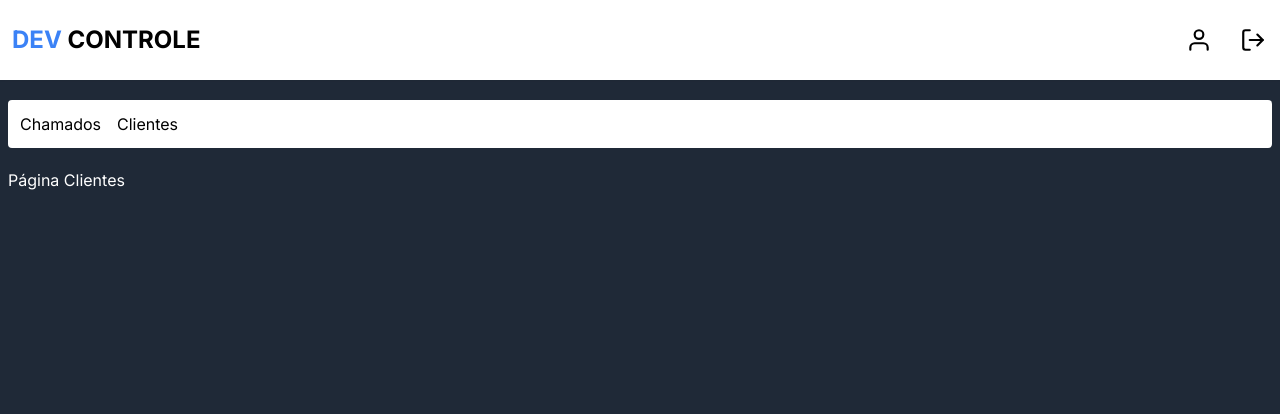
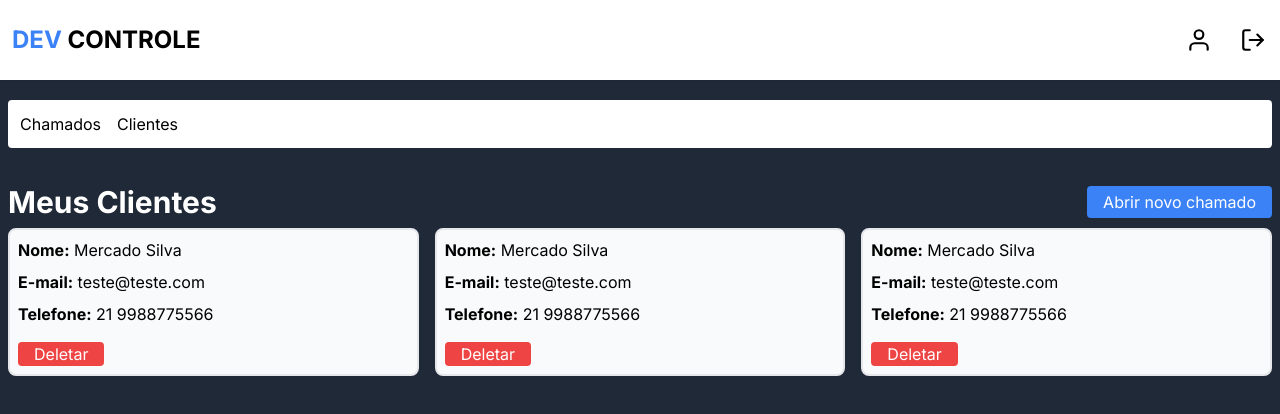
Before and after one commit to CristianoSFMothe/devcontrole, a Next.js app: page /dashboard/customer in a window 1280 px wide. Shown: the top 414 px of the page. Built offline with nearby package versions, Linux system fonts and the light colour scheme; no server answers; sample sign-in values are in the browser's storage.

Commit message:
feat: Inicialização da página de clientes

```diff
--- a/src/app/dashboard/components/header/index.tsx
+++ b/src/app/dashboard/components/header/index.tsx
@@ -5,10 +5,10 @@ const DashboardHeader = () => {
   return(
     <Container>
       <header className="w-full bg-white my-4 p-3 rounded flex gap-4 items-center">
-        <Link href="dashboard" className="customer-dashboard hover:font-bold hover:text-blue-500 duration-300">
+        <Link href="/dashboard" className="link-called hover:font-bold hover:text-blue-500 duration-300">
           Chamados
         </Link>
-        <Link href="dashboard/customer" className="client-dashboard hover:font-bold hover:text-blue-500 duration-300">
+        <Link href="/dashboard/customer" className="link-customer hover:font-bold hover:text-blue-500 duration-300">
           Clientes
         </Link>
       </header>
--- /dev/null
+++ b/src/app/dashboard/components/link/index.tsx
@@ -0,0 +1,17 @@
+import Link, { LinkProps } from "next/link";
+import { ReactNode, FC } from "react";
+
+interface CustomLinkButtonProps extends LinkProps {
+  children: ReactNode;
+  className?: string;
+}
+
+const CustomLinkButton: FC<CustomLinkButtonProps> = ({ href, children }) => {
+  return (
+    <Link href={href} className='bg-blue-500 px-4 py-1 rounded text-white hover:opacity-75'>
+      {children}
+    </Link>
+  );
+};
+
+export default CustomLinkButton;
--- /dev/null
+++ b/src/app/dashboard/customer/components/card/index.tsx
@@ -0,0 +1,21 @@
+const CardCustomer = () => {
+  return (
+    <article className="flex flex-col bg-gray-50 border-2 p-2 rounded-lg gap-2 hover:scale-105 duration-300">
+      <h2>
+        <a className="font-bold">Nome:</a> Mercado Silva
+      </h2>
+      <p>
+        <a className="font-bold">E-mail:</a> teste@teste.com
+      </p>
+      <p>
+        <a className="font-bold">Telefone:</a> 21 9988775566
+      </p>
+
+      <button className="bg-red-500 px-4 rounded text-white mt-2 self-start hover:opacity-75">
+        Deletar
+      </button>
+    </article>
+  );
+};
+
+export default CardCustomer;
--- /dev/null
+++ b/src/app/dashboard/customer/new/page.tsx
@@ -0,0 +1,12 @@
+import { Container } from "@/components/container"
+
+
+const NewCustomer = () => {
+  return (
+    <Container>
+      <h1>Página cadastro cliente</h1>
+    </Container>
+  )
+}
+
+export default NewCustomer
--- a/src/app/dashboard/customer/page.tsx
+++ b/src/app/dashboard/customer/page.tsx
@@ -1,18 +1,38 @@
-import { Container } from "@/components/container"
+import { Container } from "@/components/container";
+import CustomLinkButton from "@/app/dashboard/components/link";
 import { authOptions } from "@/lib/auth";
 import { getServerSession } from "next-auth";
 import { redirect } from "next/navigation";
+import CardCustomer from "./components/card";
 
-export default async function Customer() {
+const Customer = async () => {
   const session = await getServerSession(authOptions);
 
   if (!session || !session.user) {
-    redirect("/")
+    redirect("/");
   }
 
   return (
     <Container>
-      <h1 className="text-white">Página Clientes</h1>
+      <main className="mt-9 mb-2">
+        <div className="text-white flex items-center justify-between">
+          <h1 className="text-3xl font-bold">Meus Clientes</h1>
+          <CustomLinkButton
+            href="/dashboard/customer/new"
+            className="btn-customer-new"
+          >
+            Abrir novo chamado
+          </CustomLinkButton>
+        </div>
+
+        <section className="grid grid-cols-1 sm:grid-cols-2 lg:grid-cols-3 gap-4 mt-2">
+          <CardCustomer />
+          <CardCustomer />
+          <CardCustomer />
+        </section>
+      </main>
     </Container>
-  )
+  );
 }
+
+export default Customer
--- a/src/app/dashboard/page.tsx
+++ b/src/app/dashboard/page.tsx
@@ -2,8 +2,8 @@ import { Container } from "@/components/container";
 import { getServerSession } from "next-auth";
 import { authOptions } from "@/lib/auth";
 import { redirect } from "next/navigation";
-import Link from "next/link";
 import { TicketItem } from "./components/ticket";
+import CustomLinkButton from "./components/link";
 
 const Dashboard = async () => {
   const session = await getServerSession(authOptions);
@@ -18,12 +18,9 @@ const Dashboard = async () => {
         <div className="flex items-center justify-between dashboard-new">
           <h1 className="text-white text-3xl font-bold">Chamados</h1>
 
-          <Link
-            href="/dashboard/new"
-            className="bg-blue-500 px-4 py-1 rounded text-white btn-dashboard-new"
-          >
+          <CustomLinkButton href="/dashboard/new" className="btn-dashboard-new">
             Abrir novo chamado
-          </Link>
+          </CustomLinkButton>
         </div>
 
         <table className="min-w-full my-2 bg-white rounded">
```
